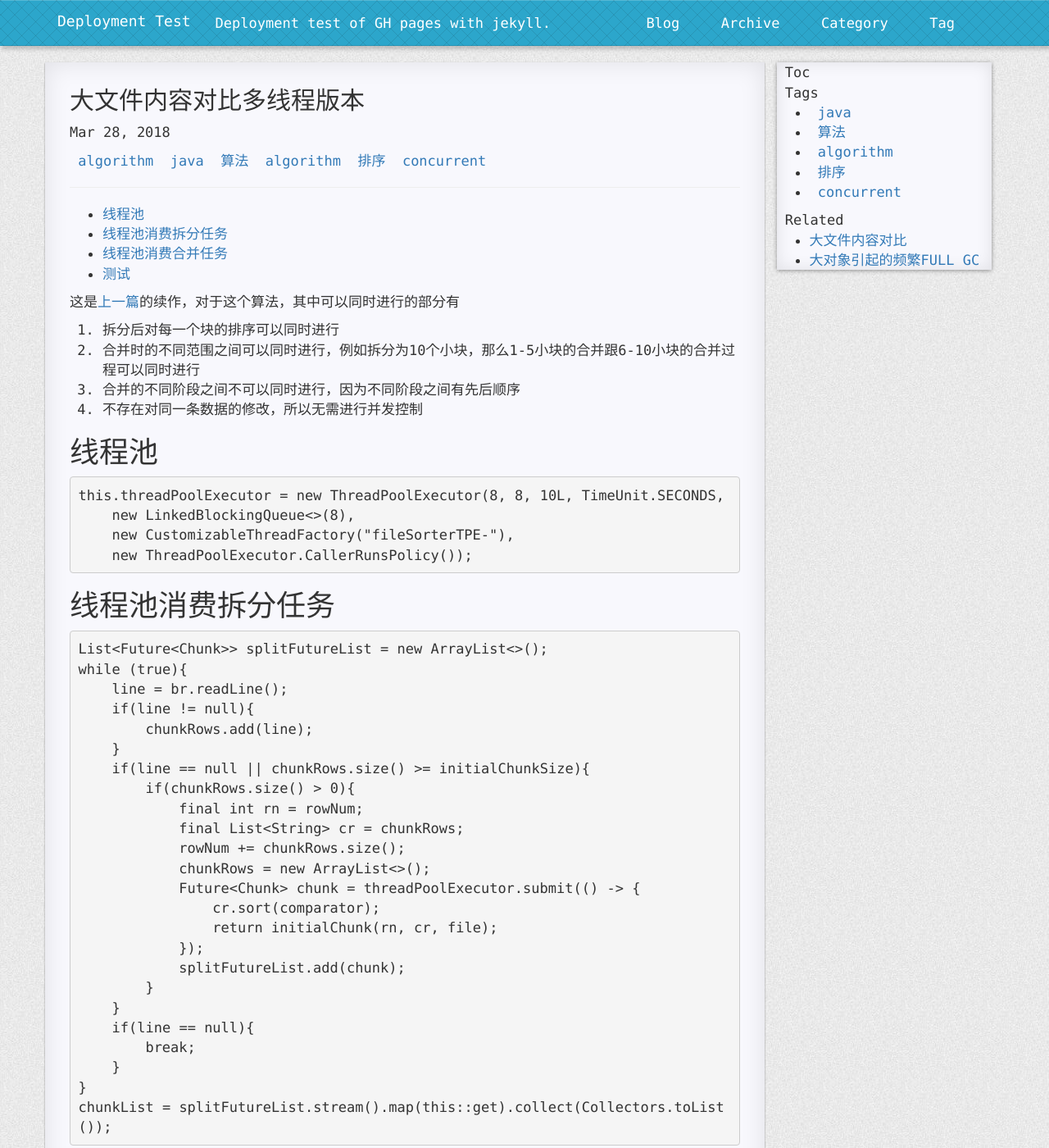
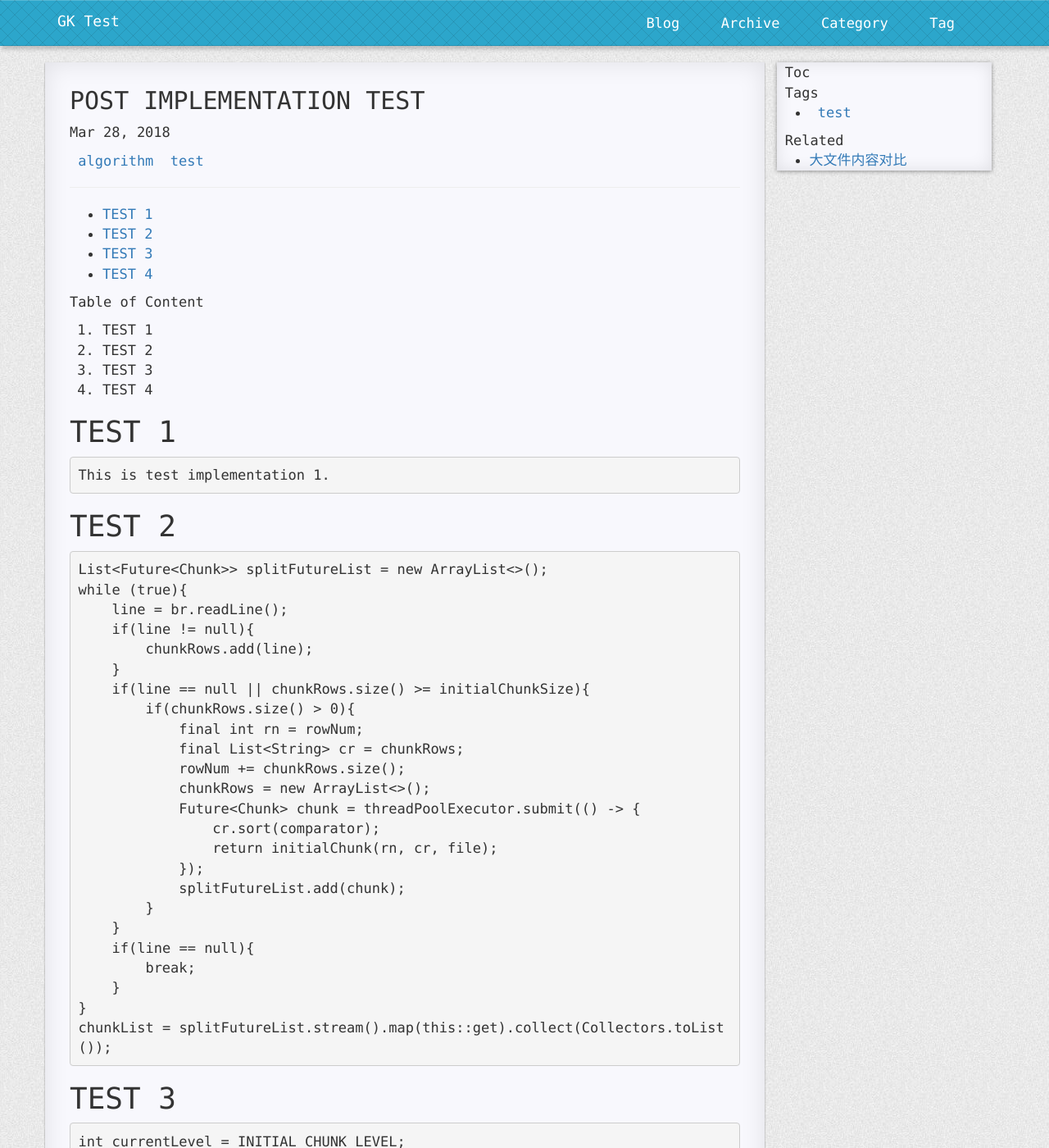
Before and after one commit to Ganesh-Karki/Ganesh.github.io, a Jekyll site: the page built from docs/_posts/2018-03-28-large-file-diff-concurrent.md, in a window 1280 px wide and 1400 px high. Shown: the whole window at 82% size. Built offline with Jekyll 4.4.1, drawn with Linux system fonts in a browser that asks for light colours; nearby versions of some CDN libraries; our own code applies the rules of GitHub Pages for plain Markdown files; comment, search, counter and statistics services are not loaded; a style sheet for code colours, icons or effects is not loaded.

Commit message:
Posts Impementation

```diff
--- a/docs/_config.yml
+++ b/docs/_config.yml
@@ -18,10 +18,10 @@
 # You can create any custom variable you would like, and they will be accessible
 # in the templates via {{ site.myvariable }}.
 
-title: Deployment Test
+title: GK Test
 email: ganeskarki05@gmail.com
 description: >- # this means to ignore newlines until "baseurl:"
-  Deployment test of GH pages with jekyll.
+
 baseurl: '' # the subpath of your site, e.g. /blog
 url: https://ganesh-karki.github.io/Ganesh.github.io/ # the base hostname & protocol for your site, e.g. http://example.com
 twitter_username: jekyllrb
--- a/docs/_posts/2018-03-28-large-file-diff-concurrent.md
+++ b/docs/_posts/2018-03-28-large-file-diff-concurrent.md
@@ -1,29 +1,26 @@
 ---
-title: 大文件内容对比多线程版本
-tags: java 算法 algorithm 排序 concurrent
+title: POST IMPLEMENTATION TEST
+tags: test
 categories: algorithm
 ---
 
 * TOC
 {:toc}
 
-这是[上一篇][上一篇]的续作，对于这个算法，其中可以同时进行的部分有
-1. 拆分后对每一个块的排序可以同时进行
-2. 合并时的不同范围之间可以同时进行，例如拆分为10个小块，那么1-5小块的合并跟6-10小块的合并过程可以同时进行
-3. 合并的不同阶段之间不可以同时进行，因为不同阶段之间有先后顺序
-4. 不存在对同一条数据的修改，所以无需进行并发控制
+Table of Content
+1. TEST 1
+2. TEST 2
+3. TEST 3
+4. TEST 4
 
 
-# 线程池
+# TEST 1
 
 ~~~java
-this.threadPoolExecutor = new ThreadPoolExecutor(8, 8, 10L, TimeUnit.SECONDS,
-    new LinkedBlockingQueue<>(8),
-    new CustomizableThreadFactory("fileSorterTPE-"),
-    new ThreadPoolExecutor.CallerRunsPolicy());
+This is test implementation 1.
 ~~~
 
-# 线程池消费拆分任务
+# TEST 2
 
 ~~~java
 List<Future<Chunk>> splitFutureList = new ArrayList<>();
@@ -53,7 +50,7 @@ chunkList = splitFutureList.stream().map(this::get).collect(Collectors.toList())
 ~~~
 
 
-# 线程池消费合并任务
+# TEST 3
 
 ~~~java
 int currentLevel = INITIAL_CHUNK_LEVEL;
@@ -86,7 +83,7 @@ while (true) {
 [上一篇]:https://bit-ranger.github.io/blog/algorithm/large-file-diff/
 [完整代码]:https://github.com/bit-ranger/architecture/blob/d9083d2fb71763557e6d4eb6875f9c001fd41596/core/src/main/java/com/rainyalley/architecture/core/arithmetic/sort/FileSorter.java
 
-# 测试
+# TEST 4
 
 在上一篇中，使用单线程，1千万条数据排序耗时13秒；
 在同一台电脑上，使用多线程后，耗时6秒，时间减少了一半。
```
